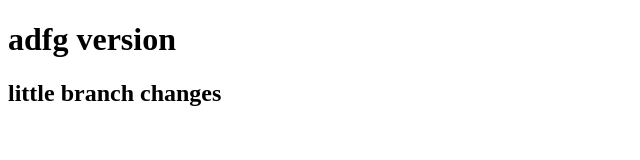
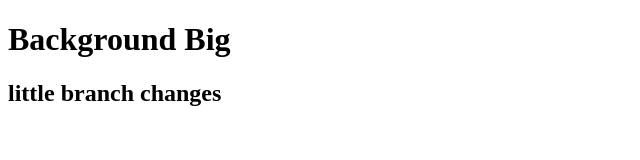
Before and after one commit to ismailAmim/testingIT, a plain HTML site: page index.html in a window 1280 px wide. Shown: the whole page, without its empty margins (0-640 px from the left). Drawn offline with Linux system fonts and the light colour scheme.

Commit message:
big title

```diff
--- a/index.html
+++ b/index.html
@@ -7,7 +7,7 @@
     <meta name="viewport" content="width=device-width, initial-scale=1.0">
     <title>Document</title>
 </head>
-<h1>adfg version</h1>
+<h1>Background Big</h1>
 <h2>little branch changes</h2>
 
 <body>
```
